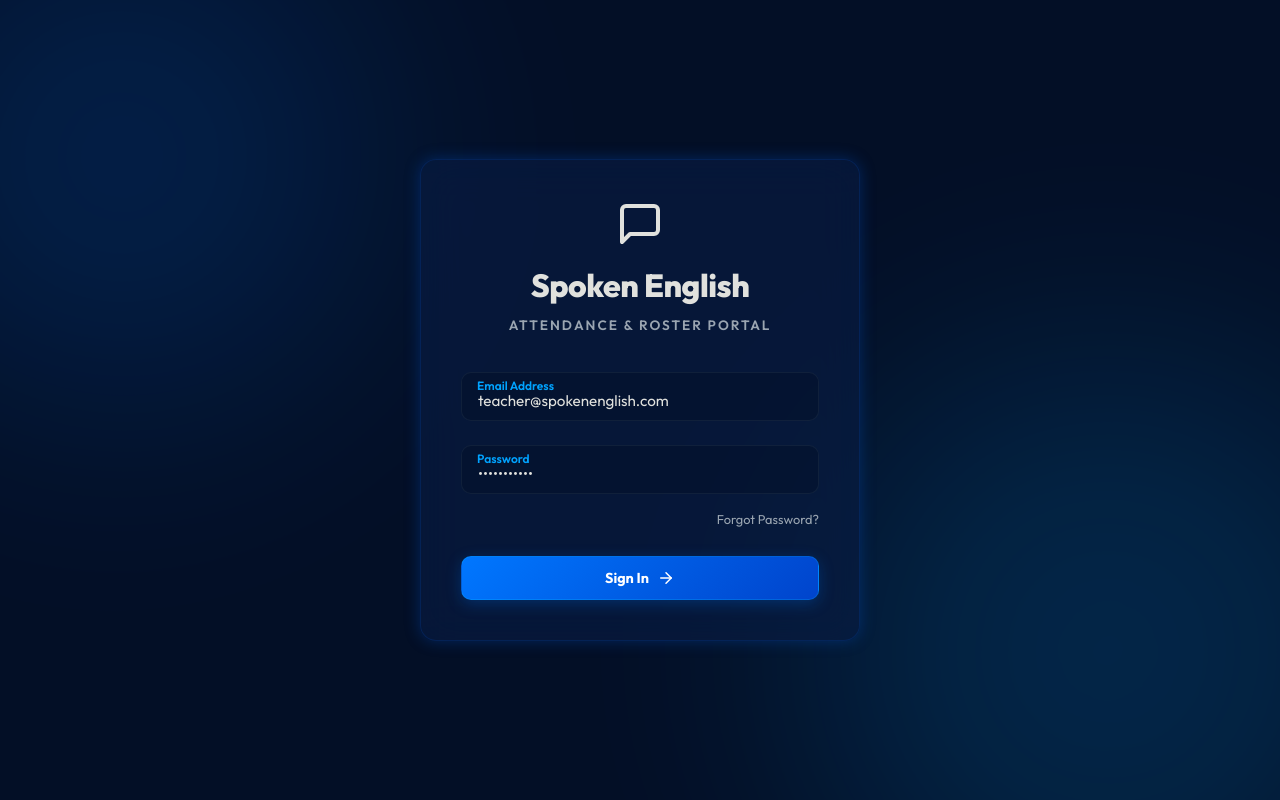
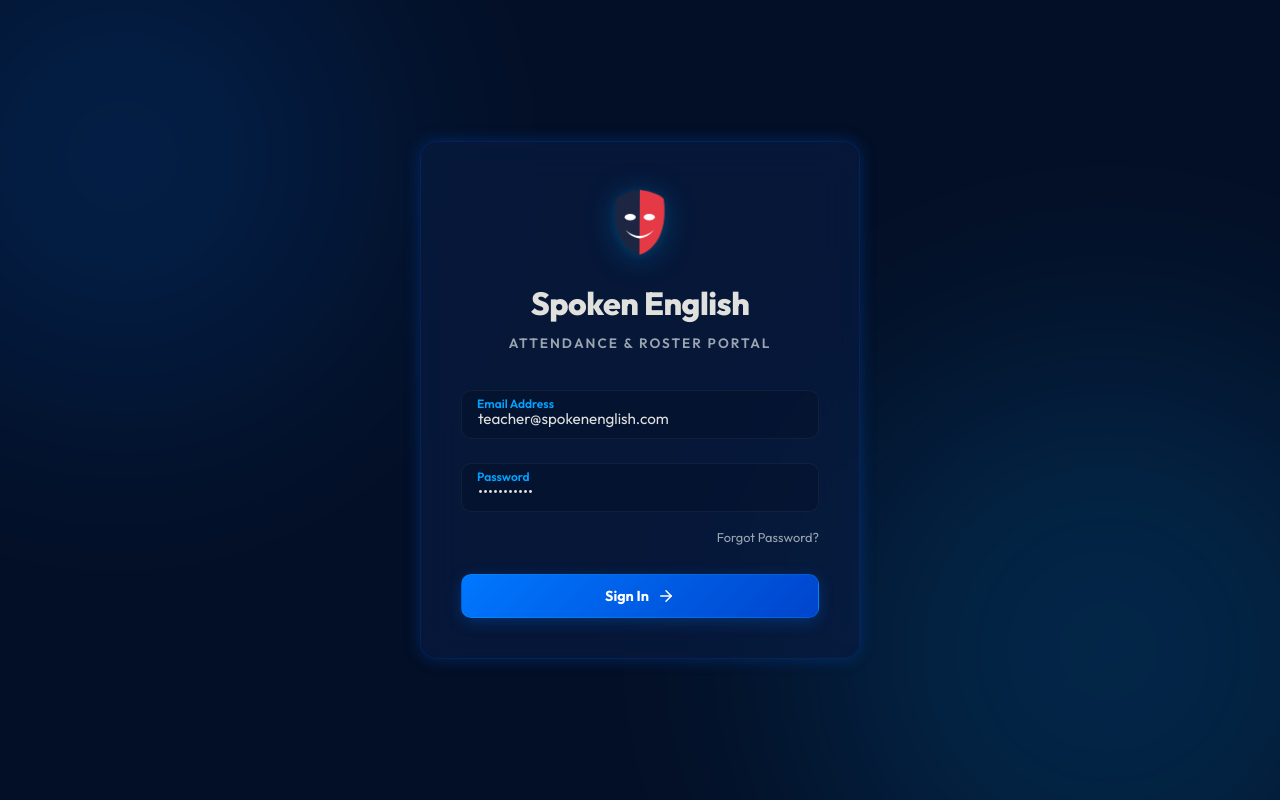
Before and after one commit to eshraq03/mini-attendance-app, a website: page public/index.html in a window 1280 px wide. Drawn offline with Linux system fonts and the light colour scheme.

Commit message:
تعديل تنسيق

```diff
--- a/public/css/style.css
+++ b/public/css/style.css
@@ -1303,3 +1303,33 @@ select.form-input {
         justify-content: center;
     }
 }
+
+/* --- 3D ROTATING LOGO STYLING --- */
+.logo-3d-wrapper {
+    perspective: 800px;
+    display: inline-flex;
+    align-items: center;
+    justify-content: center;
+    filter: drop-shadow(0 4px 15px rgba(0, 163, 255, 0.25));
+    transform-style: preserve-3d;
+}
+
+.logo-3d-svg {
+    width: 100%;
+    height: 100%;
+    transform-style: preserve-3d;
+    animation: rotate3dSlow 6s infinite ease-in-out;
+}
+
+@keyframes rotate3dSlow {
+    0% {
+        transform: rotateY(-15deg) rotateX(5deg) translateZ(0px);
+    }
+    50% {
+        transform: rotateY(15deg) rotateX(-5deg) translateZ(10px);
+        filter: drop-shadow(0 8px 25px rgba(0, 229, 255, 0.45));
+    }
+    100% {
+        transform: rotateY(-15deg) rotateX(5deg) translateZ(0px);
+    }
+}
--- a/public/index.html
+++ b/public/index.html
@@ -20,8 +20,21 @@
 
         <div class="login-card-container">
             <div class="login-brand">
-                <div class="login-logo">
-                    <svg viewBox="0 0 24 24" width="48" height="48" stroke="currentColor" stroke-width="2" fill="none" stroke-linecap="round" stroke-linejoin="round" class="gold-icon"><path d="M21 15a2 2 0 0 1-2 2H7l-4 4V5a2 2 0 0 1 2-2h14a2 2 0 0 1 2 2z"></path></svg>
+                <div class="login-logo-container">
+                    <div class="logo-3d-wrapper" style="width: 80px; height: 80px; margin: 0 auto 16px auto;">
+                        <svg class="logo-3d-svg" viewBox="0 0 100 100">
+                            <!-- Shield Left Half -->
+                            <path d="M 50,10 C 35,12 22,17 20,22 C 18,35 18,55 26,70 C 33,83 43,89 50,91 Z" fill="#1C2541"/>
+                            <!-- Shield Right Half -->
+                            <path d="M 50,10 C 65,12 78,17 80,22 C 82,35 82,55 74,70 C 67,83 57,89 50,91 Z" fill="#E63946"/>
+                            <!-- Left Eye -->
+                            <ellipse cx="38" cy="44" rx="7" ry="4" fill="#ffffff"/>
+                            <!-- Right Eye -->
+                            <ellipse cx="62" cy="44" rx="7" ry="4" fill="#ffffff"/>
+                            <!-- Smiling Mouth -->
+                            <path d="M 32,60 Q 50,75 68,60 Q 50,81 32,60 Z" fill="#ffffff"/>
+                        </svg>
+                    </div>
                 </div>
                 <h1 class="login-title">Spoken <span class="gold-text">English</span></h1>
                 <p class="login-subtitle">Attendance & Roster Portal</p>
@@ -56,8 +69,19 @@
         <!-- Sidebar Navigation -->
         <aside class="sidebar">
             <div class="sidebar-brand">
-                <div class="brand-logo">
-                    <svg viewBox="0 0 24 24" width="28" height="28" stroke="currentColor" stroke-width="2.5" fill="none" stroke-linecap="round" stroke-linejoin="round" class="gold-icon"><path d="M21 15a2 2 0 0 1-2 2H7l-4 4V5a2 2 0 0 1 2-2h14a2 2 0 0 1 2 2z"></path></svg>
+                <div class="logo-3d-wrapper" style="width: 36px; height: 36px; flex-shrink: 0;">
+                    <svg class="logo-3d-svg" viewBox="0 0 100 100">
+                        <!-- Shield Left Half -->
+                        <path d="M 50,10 C 35,12 22,17 20,22 C 18,35 18,55 26,70 C 33,83 43,89 50,91 Z" fill="#1C2541"/>
+                        <!-- Shield Right Half -->
+                        <path d="M 50,10 C 65,12 78,17 80,22 C 82,35 82,55 74,70 C 67,83 57,89 50,91 Z" fill="#E63946"/>
+                        <!-- Left Eye -->
+                        <ellipse cx="38" cy="44" rx="7" ry="4" fill="#ffffff"/>
+                        <!-- Right Eye -->
+                        <ellipse cx="62" cy="44" rx="7" ry="4" fill="#ffffff"/>
+                        <!-- Smiling Mouth -->
+                        <path d="M 32,60 Q 50,75 68,60 Q 50,81 32,60 Z" fill="#ffffff"/>
+                    </svg>
                 </div>
                 <h2 class="brand-title">Spoken <span class="gold-text">English</span></h2>
             </div>
```
